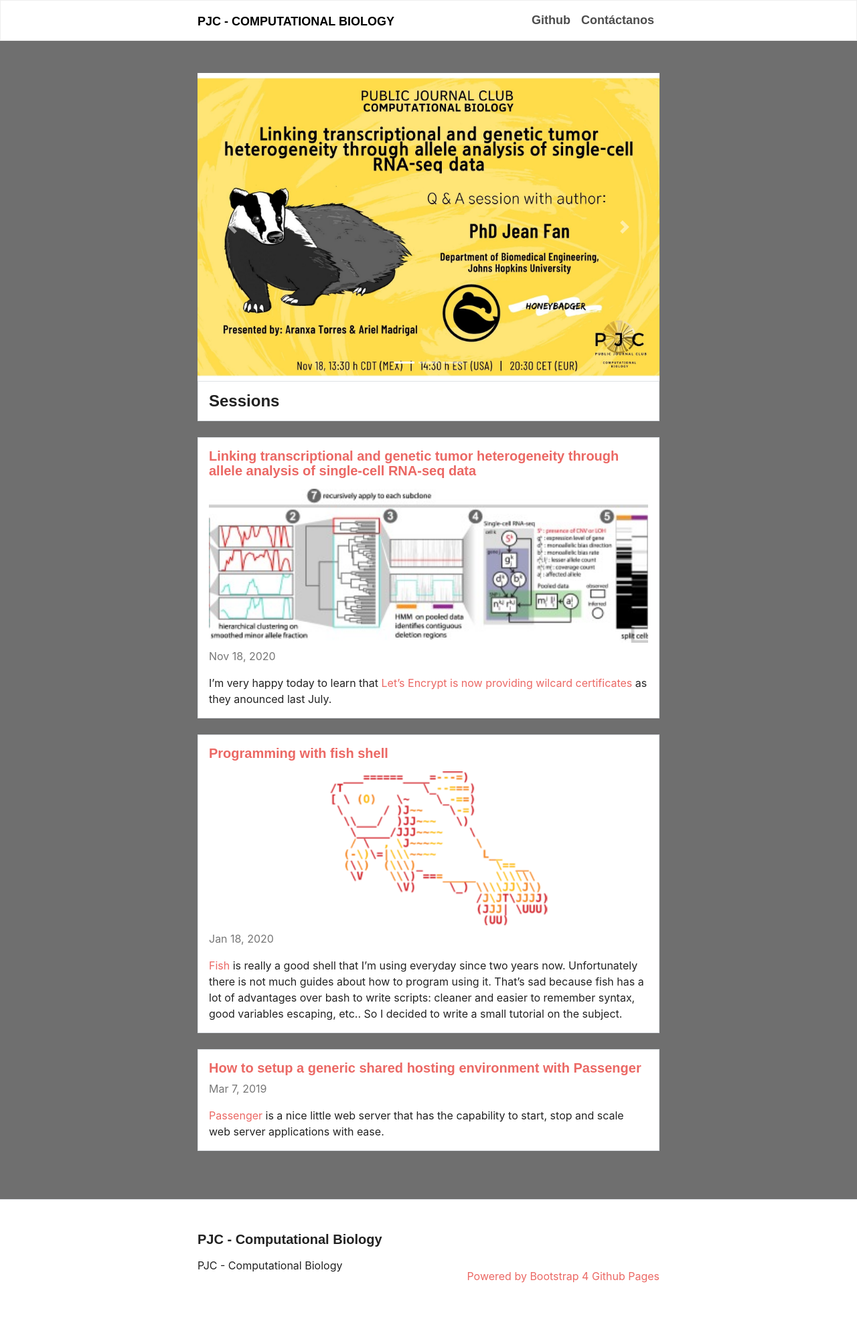
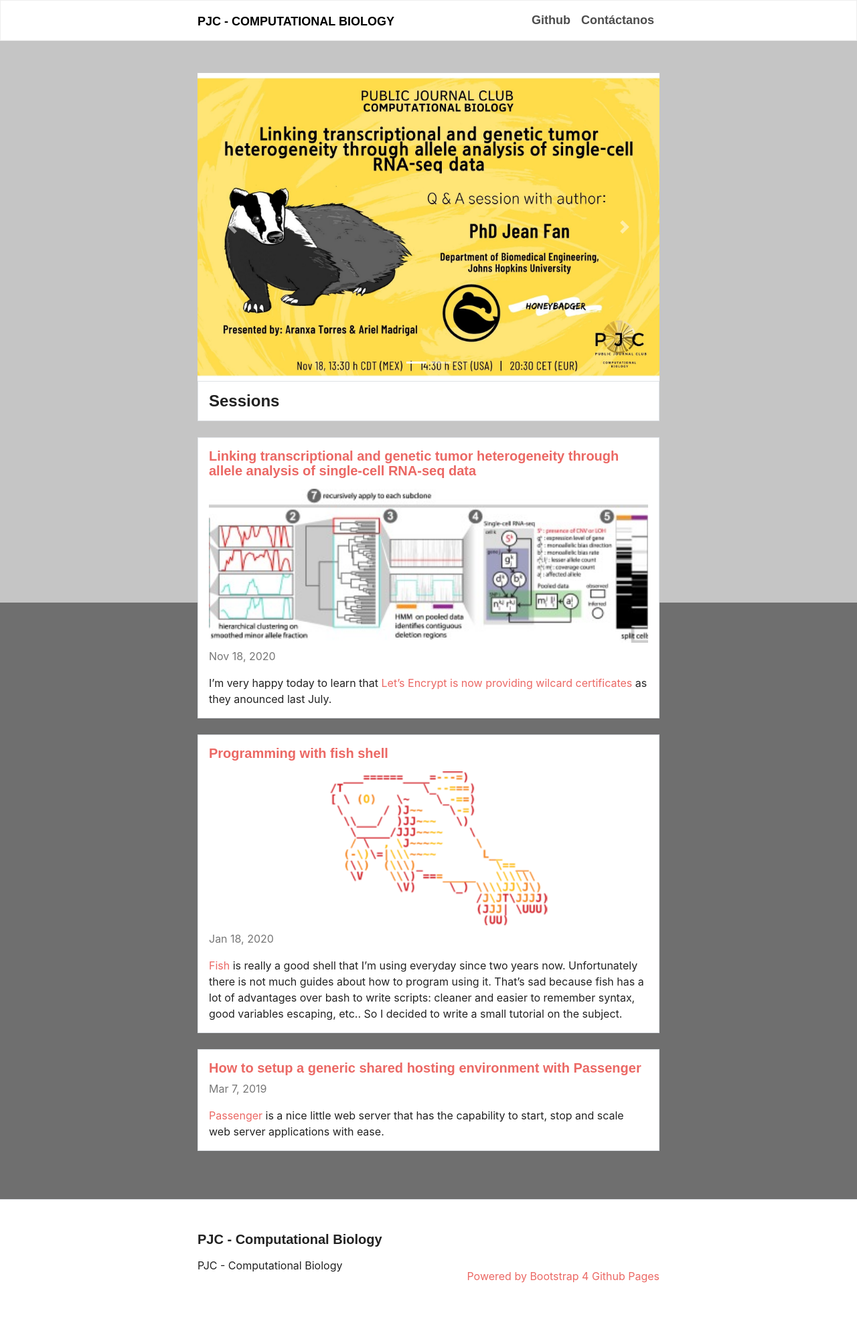
Before and after one commit to adrishg/adrishg.github.io, a Jekyll site: the page built from index.md, in a window 1280 px wide. Shown: the whole page at 67% size. Built offline with Jekyll 4.4.1, drawn with Linux system fonts in a browser that asks for light colours; some web fonts are replaced; comment, search, counter and statistics services are not loaded.

Commit message:
Complete white background

```diff
--- a/_layouts/default.html
+++ b/_layouts/default.html
@@ -4,11 +4,11 @@
   {%- include head.html -%}
 
   <body>
-    <!-- HERE IMAGE BACKGROUND
+
     <div class="body-background"
       style="background-image: url({{ "/assets/img/background.jpg" | relative_url }});">
     </div>
-  -->
+
 
     {%- include header.html -%}
 
--- a/_layouts/home.html
+++ b/_layouts/home.html
@@ -18,7 +18,6 @@
     <ol class="carousel-indicators">
       <li data-target="#carouselExampleIndicators" data-slide-to="0" class="active"></li>
       <li data-target="#carouselExampleIndicators" data-slide-to="1"></li>
-      <li data-target="#carouselExampleIndicators" data-slide-to="2"></li>
     </ol>
     <div class="carousel-inner">
       <div class="carousel-item active">
@@ -39,6 +38,7 @@
   </div>
   <!-- End of carousel with news -->
 </div>
+
 <div>
 
 
```
Also changed, not shown: assets/img/background.jpg (added).
